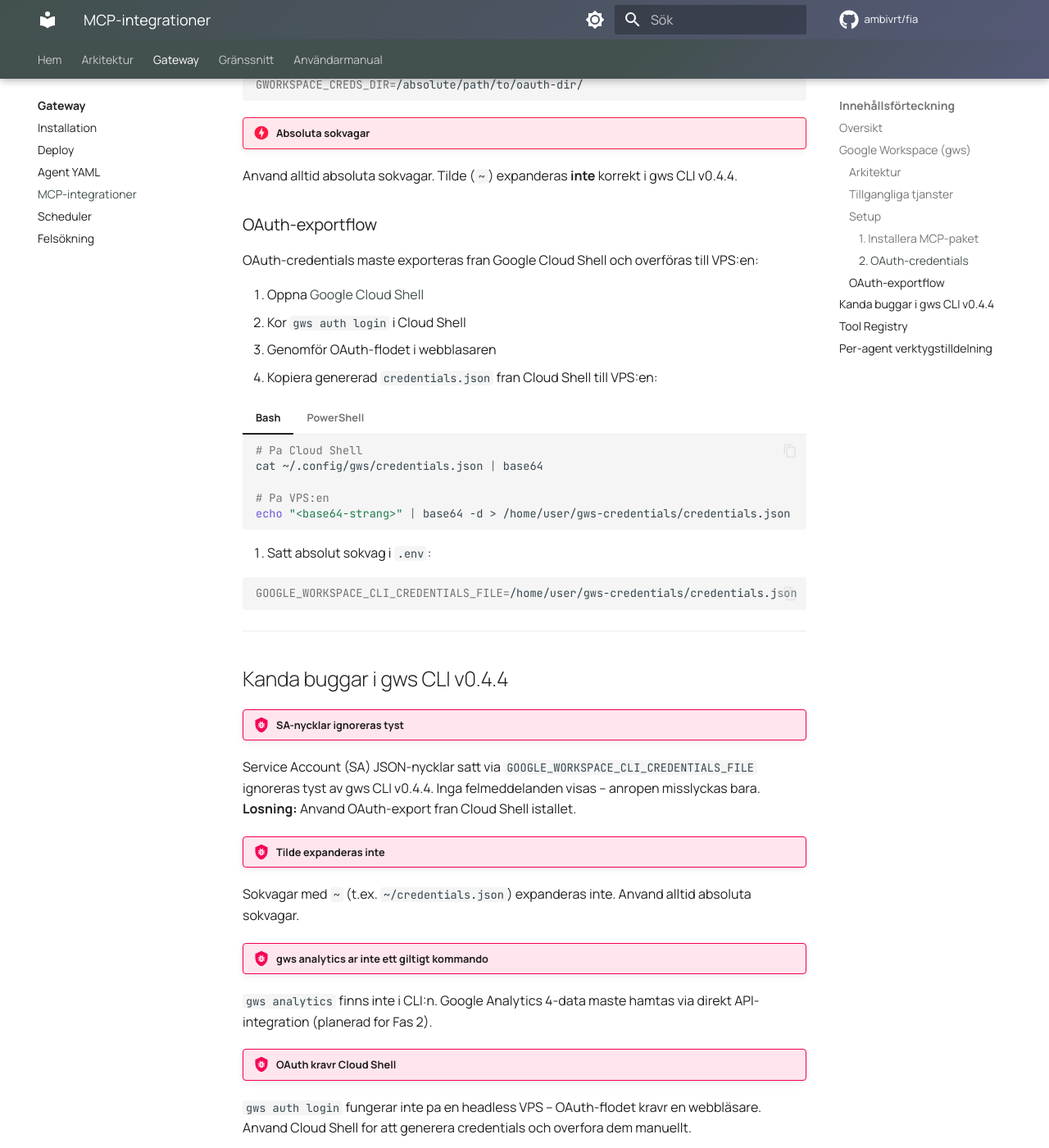
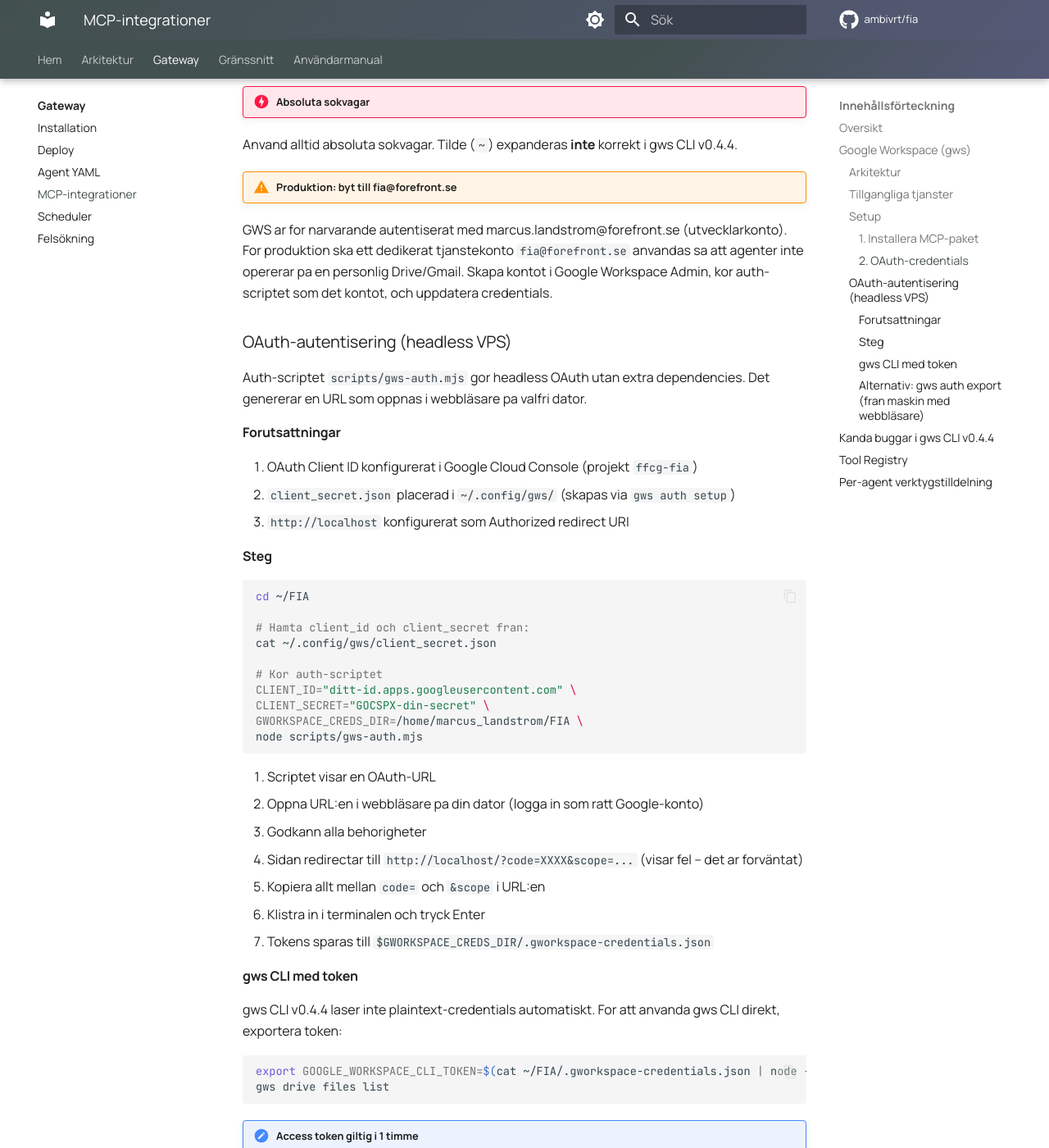
Before and after one commit to Ambivrt/FIA, an MkDocs documentation site: the page built from docs/docs/gateway/mcp-integrations.md, in a window 1280 px wide and 1400 px high, scrolled down 1982 px. Shown: the whole window at 82% size. Built offline with MkDocs 1.6.1 and Material for MkDocs 9.7.7, drawn with Linux system fonts in a browser that asks for light colours; comment, search, counter and statistics services are not loaded; some of the changed text lies outside the part shown.

Commit message:
docs: update gws CLI auth docs and fix auth script
- Rewrite gws-auth.mjs to use fetch instead of googleapis (zero deps)
- Include client_id/secret in credentials for token refresh
- Document headless OAuth flow, known gws v0.4.4 bugs, and workarounds
- Add reminder to switch from marcus.landstrom to fia@forefront.se for production

https://claude.ai/code/session_01UxEqehVrgVL1c3cMAzmGLd

````diff
--- a/docs/docs/gateway/mcp-integrations.md
+++ b/docs/docs/gateway/mcp-integrations.md
@@ -54,44 +54,74 @@ npm install @alanse/mcp-server-google-workspace
 Satt foljande i `.env`:
 
 ```bash
-GOOGLE_WORKSPACE_CLI_CREDENTIALS_FILE=/absolute/path/to/credentials.json
-GOOGLE_WORKSPACE_CLI_IMPERSONATED_USER=fia@forefront.se
-GWORKSPACE_CREDS_DIR=/absolute/path/to/oauth-dir/
+GWORKSPACE_CREDS_DIR=/home/marcus_landstrom/FIA
 ```
 
 !!! danger "Absoluta sokvagar"
 Anvand alltid absoluta sokvagar. Tilde (`~`) expanderas **inte** korrekt i gws CLI v0.4.4.
 
-### OAuth-exportflow
+!!! warning "Produktion: byt till fia@forefront.se"
+GWS ar for narvarande autentiserat med marcus.landstrom@forefront.se (utvecklarkonto). For produktion ska ett dedikerat tjanstekonto `fia@forefront.se` anvandas sa att agenter inte opererar pa en personlig Drive/Gmail. Skapa kontot i Google Workspace Admin, kor auth-scriptet som det kontot, och uppdatera credentials.
 
-OAuth-credentials maste exporteras fran Google Cloud Shell och overföras till VPS:en:
+### OAuth-autentisering (headless VPS)
 
-1. Oppna [Google Cloud Shell](https://shell.cloud.google.com/)
-2. Kor `gws auth login` i Cloud Shell
-3. Genomför OAuth-flodet i webblasaren
-4. Kopiera genererad `credentials.json` fran Cloud Shell till VPS:en:
+Auth-scriptet `scripts/gws-auth.mjs` gor headless OAuth utan extra dependencies. Det genererar en URL som oppnas i webbläsare pa valfri dator.
 
-=== "Bash"
+#### Forutsattningar
 
-    ```bash
-    # Pa Cloud Shell
-    cat ~/.config/gws/credentials.json | base64
+1. OAuth Client ID konfigurerat i Google Cloud Console (projekt `ffcg-fia`)
+2. `client_secret.json` placerad i `~/.config/gws/` (skapas via `gws auth setup`)
+3. `http://localhost` konfigurerat som Authorized redirect URI
 
-    # Pa VPS:en
-    echo "<base64-strang>" | base64 -d > /home/user/gws-credentials/credentials.json
-    ```
-
-=== "PowerShell"
-
-    ```powershell
-    # Pa lokal maskin efter nedladdning fran Cloud Shell
-    [System.Convert]::FromBase64String((Get-Content encoded.txt)) | Set-Content credentials.json -AsByteStream
-    ```
-
-5. Satt absolut sokvag i `.env`:
+#### Steg
 
 ```bash
-GOOGLE_WORKSPACE_CLI_CREDENTIALS_FILE=/home/user/gws-credentials/credentials.json
+cd ~/FIA
+
+# Hamta client_id och client_secret fran:
+cat ~/.config/gws/client_secret.json
+
+# Kor auth-scriptet
+CLIENT_ID="ditt-id.apps.googleusercontent.com" \
+CLIENT_SECRET="GOCSPX-din-secret" \
+GWORKSPACE_CREDS_DIR=/home/marcus_landstrom/FIA \
+node scripts/gws-auth.mjs
+```
+
+1. Scriptet visar en OAuth-URL
+2. Oppna URL:en i webbläsare pa din dator (logga in som ratt Google-konto)
+3. Godkann alla behorigheter
+4. Sidan redirectar till `http://localhost/?code=XXXX&scope=...` (visar fel -- det ar forväntat)
+5. Kopiera allt mellan `code=` och `&scope` i URL:en
+6. Klistra in i terminalen och tryck Enter
+7. Tokens sparas till `$GWORKSPACE_CREDS_DIR/.gworkspace-credentials.json`
+
+#### gws CLI med token
+
+gws CLI v0.4.4 laser inte plaintext-credentials automatiskt. For att anvanda gws CLI direkt, exportera token:
+
+```bash
+export GOOGLE_WORKSPACE_CLI_TOKEN=$(cat ~/FIA/.gworkspace-credentials.json | node -e "process.stdin.on('data',d=>console.log(JSON.parse(d).access_token))")
+gws drive files list
+```
+
+!!! note "Access token giltig i 1 timme"
+Access token fran OAuth loper ut efter ~1 timme. Gateway-MCP-wrappern (`src/mcp/gws.ts`) hanterar token-refresh automatiskt via refresh_token. For manuell CLI-anvandning, kor export-kommandot igen.
+
+#### Alternativ: gws auth export (fran maskin med webbläsare)
+
+Om du har tillgang till en maskin med webbläsare (t.ex. lokal dator):
+
+```bash
+# Pa maskin med webbläsare
+npx @googleworkspace/cli auth login
+npx @googleworkspace/cli auth export --unmasked > credentials.json
+
+# Kopiera till VPS
+scp credentials.json user@VPS:~/FIA/gws-credentials.json
+
+# Pa VPS
+export GOOGLE_WORKSPACE_CLI_CREDENTIALS_FILE=/home/marcus_landstrom/FIA/gws-credentials.json
 ```
 
 ---
@@ -99,7 +129,7 @@ GOOGLE_WORKSPACE_CLI_CREDENTIALS_FILE=/home/user/gws-credentials/credentials.jso
 ## Kanda buggar i gws CLI v0.4.4
 
 !!! bug "SA-nycklar ignoreras tyst"
-Service Account (SA) JSON-nycklar satt via `GOOGLE_WORKSPACE_CLI_CREDENTIALS_FILE` ignoreras tyst av gws CLI v0.4.4. Inga felmeddelanden visas -- anropen misslyckas bara. **Losning:** Anvand OAuth-export fran Cloud Shell istallet.
+Service Account (SA) JSON-nycklar satt via `GOOGLE_WORKSPACE_CLI_CREDENTIALS_FILE` ignoreras tyst av gws CLI v0.4.4. Inga felmeddelanden visas -- anropen misslyckas bara. **Losning:** Anvand OAuth via `scripts/gws-auth.mjs`.
 
 !!! bug "Tilde expanderas inte"
 Sokvagar med `~` (t.ex. `~/credentials.json`) expanderas inte. Anvand alltid absoluta sokvagar.
@@ -107,8 +137,11 @@ Sokvagar med `~` (t.ex. `~/credentials.json`) expanderas inte. Anvand alltid abs
 !!! bug "gws analytics ar inte ett giltigt kommando"
 `gws analytics` finns inte i CLI:n. Google Analytics 4-data maste hamtas via direkt API-integration (planerad for Fas 2).
 
-!!! bug "OAuth kravr Cloud Shell"
-`gws auth login` fungerar inte pa en headless VPS -- OAuth-flodet kravr en webbläsare. Anvand Cloud Shell for att generera credentials och overfora dem manuellt.
+!!! bug "gws auth login hanger pa headless VPS"
+`gws auth login` visar en URL men accepterar inte input (stdin-bugg). Anvand `scripts/gws-auth.mjs` istallet -- det gor samma OAuth-flow men med fungerande stdin.
+
+!!! bug "Plaintext credentials ignoreras av CLI"
+gws CLI v0.4.4 kraver krypterade credentials (`credentials.enc`). Plaintext JSON-filer ignoreras aven om `gws auth status` visar `plain_credentials_exists: true`. **Losning:** Anvand `GOOGLE_WORKSPACE_CLI_TOKEN` env var for direkt CLI-anvandning, eller lat MCP-wrappern hantera auth.
 
 ---
 
````
